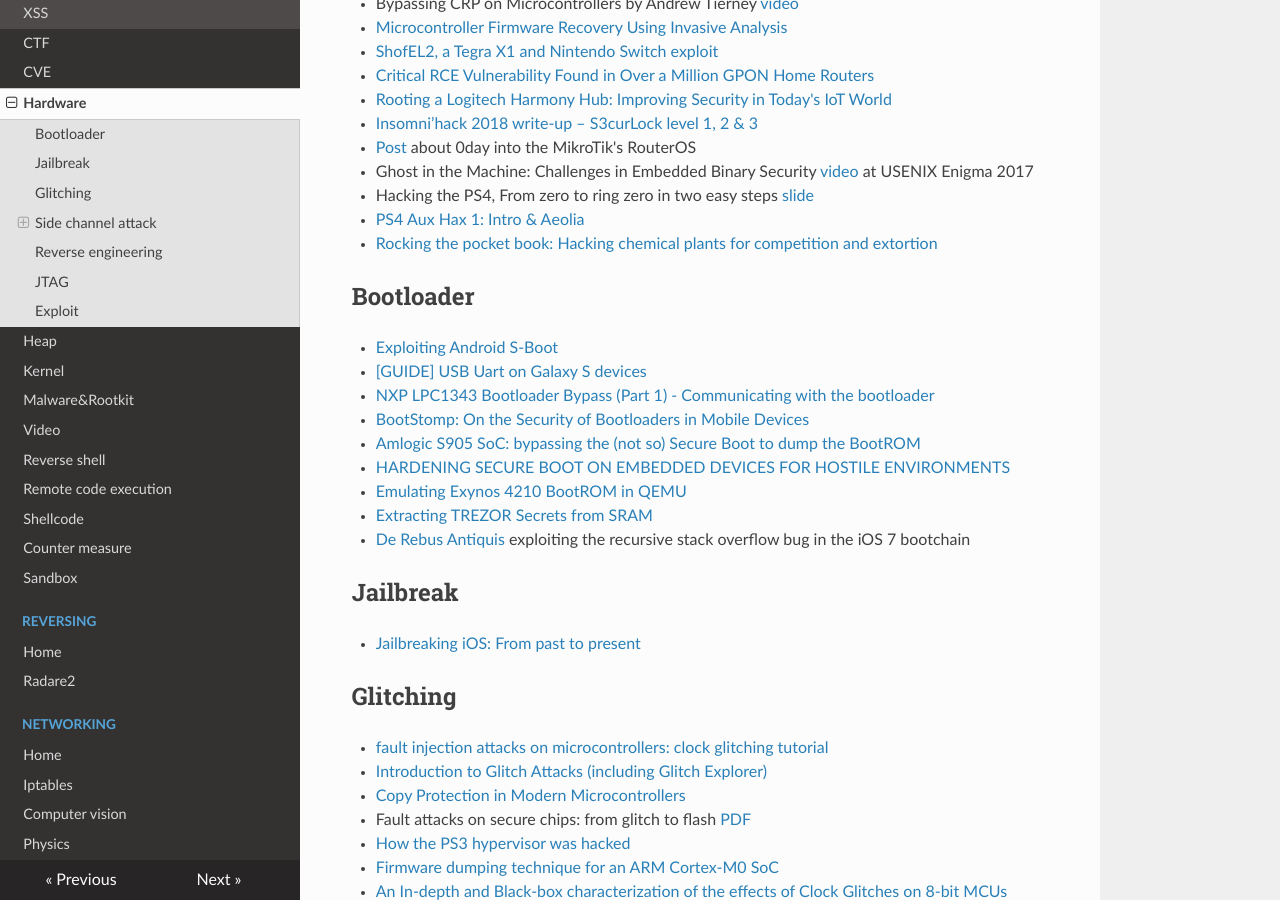
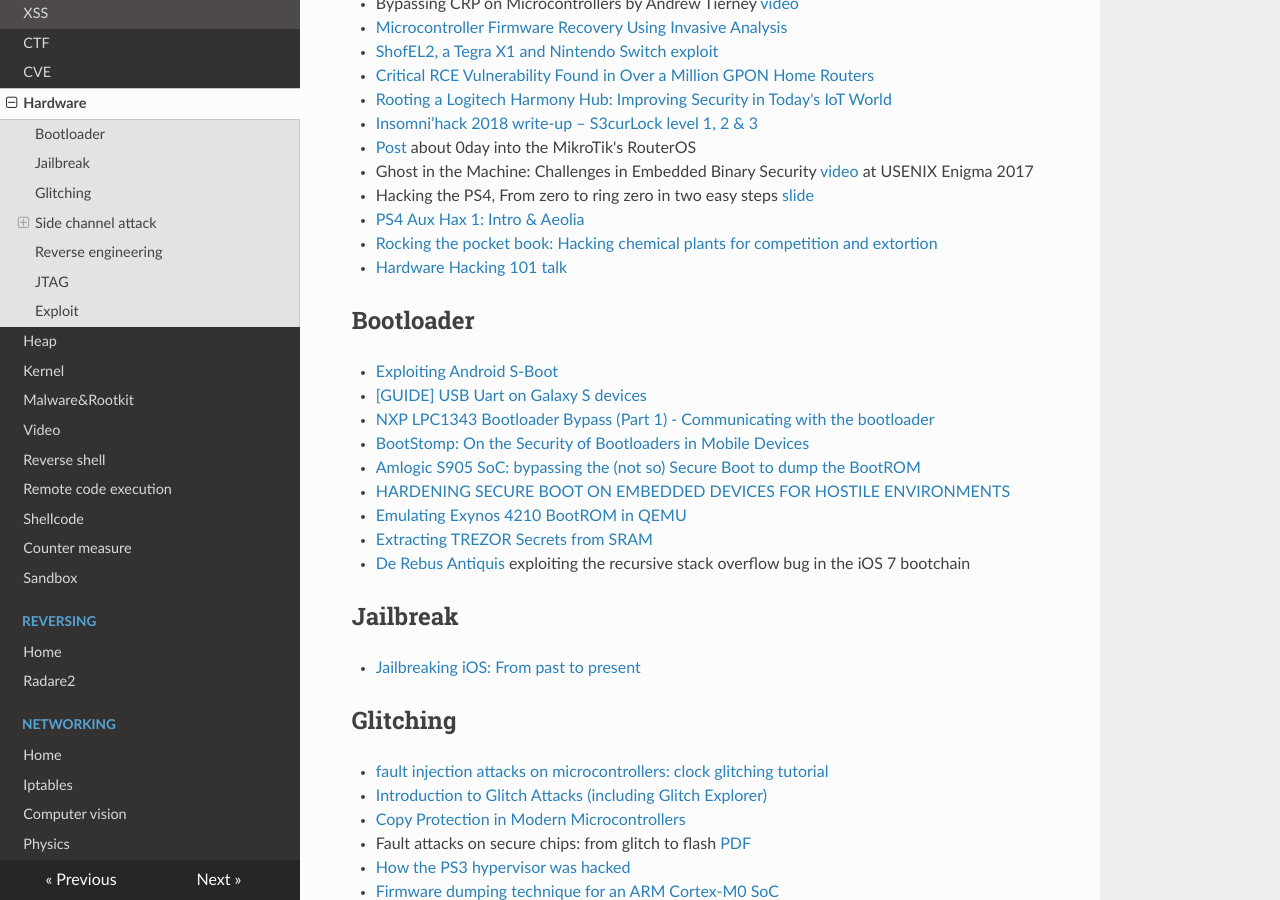
Before and after one commit to gipi/low-level, an MkDocs documentation site: the page built from docs/security/hardware.md, in a window 1280 px wide and 900 px high, scrolled down 600 px. Built offline with MkDocs 1.6.1, drawn with Linux system fonts in a browser that asks for light colours; nearby versions of some CDN libraries; old or Windows-style settings are respelled for this version of MkDocs.

Commit message:
Update hardware.md

```diff
--- a/docs/security/hardware.md
+++ b/docs/security/hardware.md
@@ -28,6 +28,7 @@
  - Hacking the PS4, From zero to ring zero in two easy steps [slide](http://crack.bargains/02r0.pdf)
  - [PS4 Aux Hax 1: Intro & Aeolia](https://fail0verflow.com/blog/2018/ps4-aeolia/)
  - [Rocking the pocket book: Hacking chemical plants for competition and extortion](https://www.blackhat.com/docs/us-15/materials/us-15-Krotofil-Rocking-The-Pocket-Book-Hacking-Chemical-Plant-For-Competition-And-Extortion-wp.pdf)
+ - [Hardware Hacking 101 talk](https://github.com/rdomanski/hardware_hacking/tree/master/my_talks/Hardware_Hacking_101)
 
 ## Bootloader
 
```
